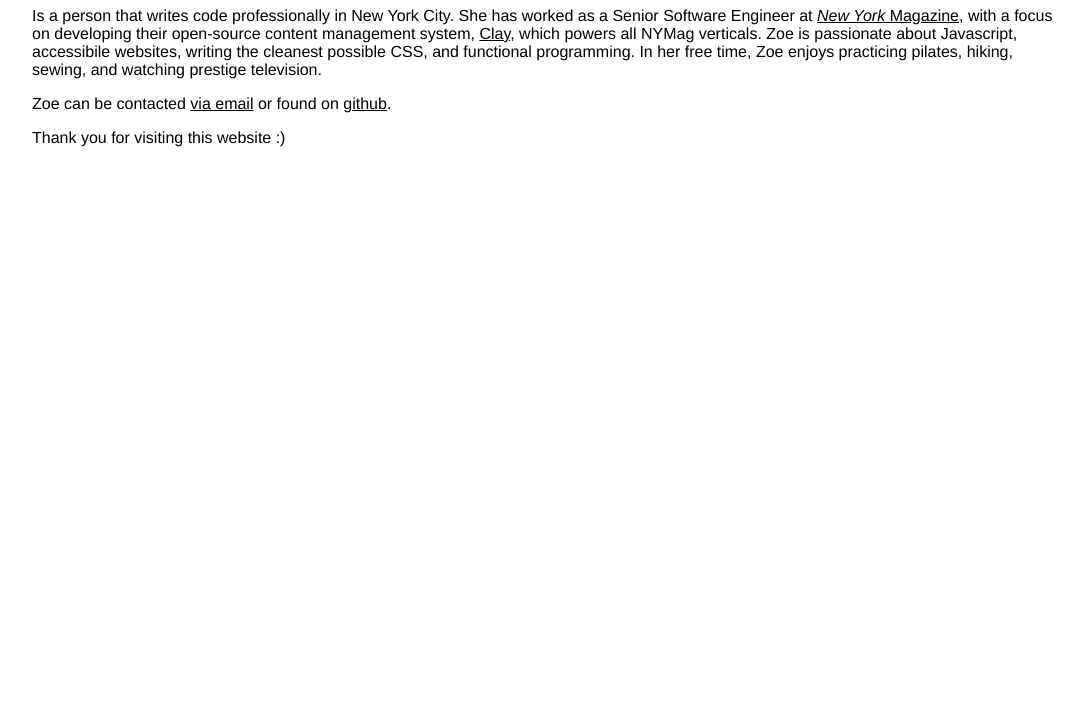
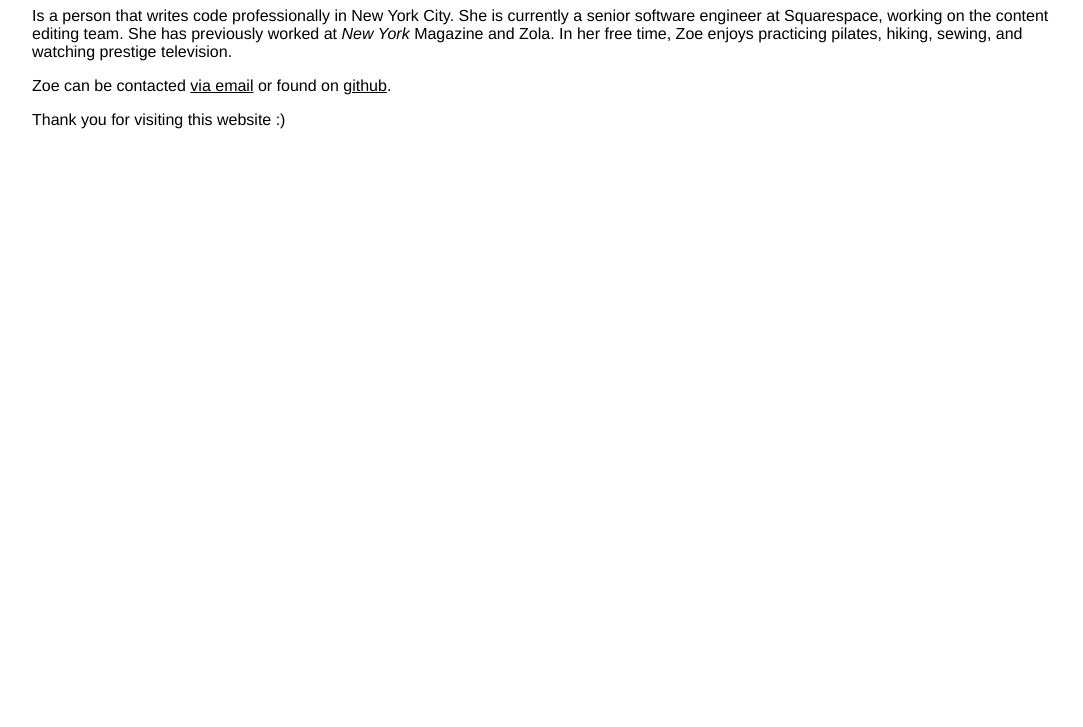
Before and after one commit to zonika/zonika.github.io, a plain HTML site: page index.html in a window 1280 px wide. Shown: the part 73-800 px from the top of the page, without its empty margins (96-1179 px from the left). Drawn offline with Linux system fonts and the light colour scheme.

Commit message:
update bio

```diff
--- a/index.html
+++ b/index.html
@@ -47,7 +47,7 @@
   </head>
   <body>
     <h1>Zoe Chodosh</h1>
-    <p><span class="hidden">Zoe Chodosh</span>Is a person that writes code professionally in New York City. She has worked as a Senior Software Engineer at <a href="http://nymag.com" target="_blank" rel="noopener noreferrer"><em>New York</em> Magazine</a>, with a focus on developing their open-source content management system, <a href="https://github.com/clay">Clay</a>, which powers all NYMag verticals. Zoe is passionate about Javascript, accessibile websites, writing the cleanest possible CSS, and functional programming. In her free time, Zoe enjoys practicing pilates, hiking, sewing, and watching prestige television.</p>
+    <p><span class="hidden">Zoe Chodosh</span>Is a person that writes code professionally in New York City. She is currently a senior software engineer at Squarespace, working on the content editing team. She has previously worked at <em>New York</em> Magazine and Zola. In her free time, Zoe enjoys practicing pilates, hiking, sewing, and watching prestige television.</p>
     <p>
       Zoe can be contacted <a href="mailto:zchodosh@gmail.com">via email</a> or found on <a href="http://github.com/zonika" target="_blank" rel="noopener noreferrer">github</a>.
     </p>
```
